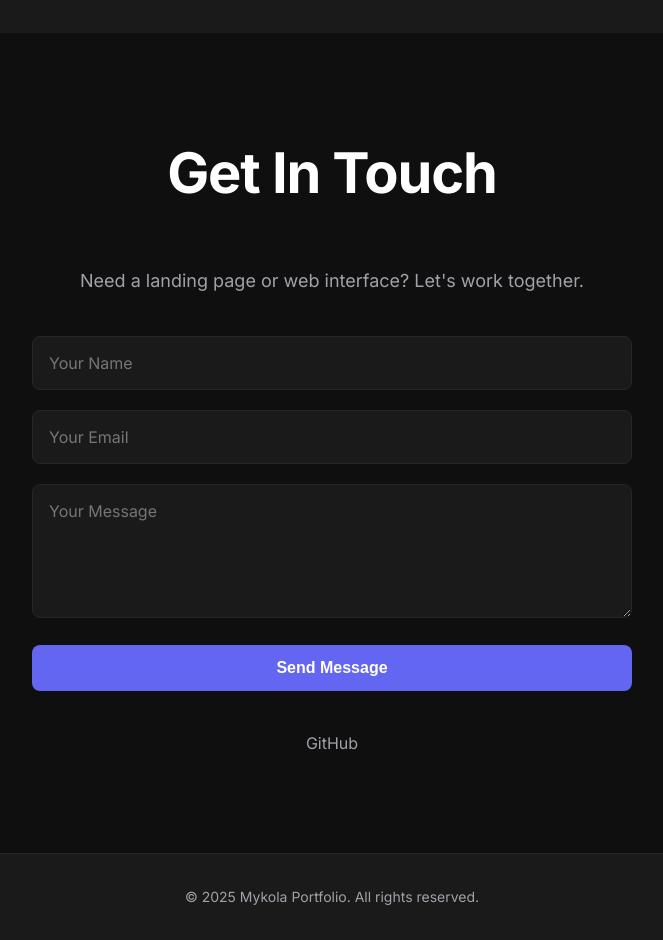
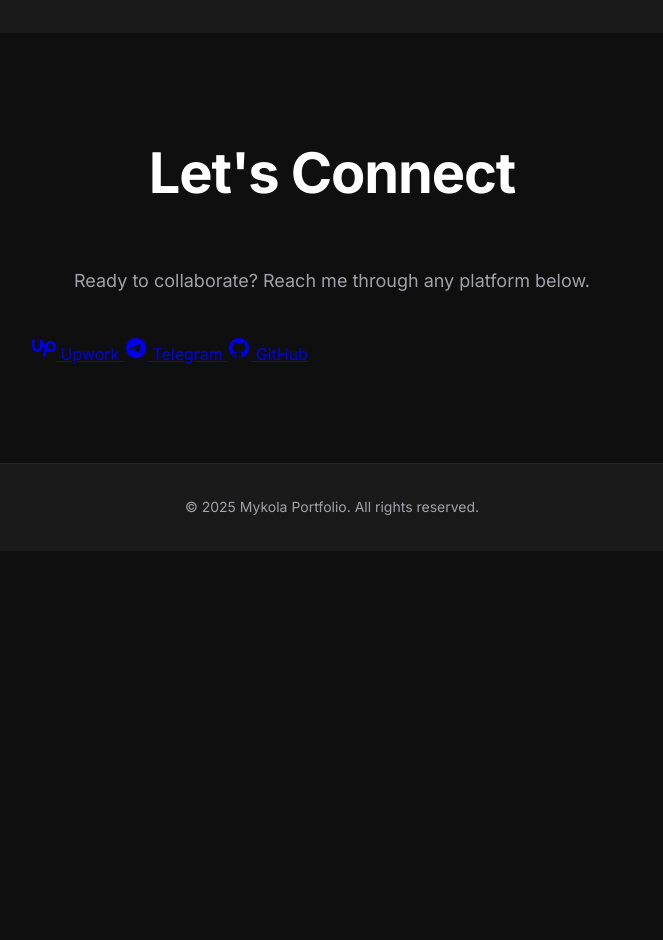
Before and after one commit to frelancer-web-dev/ai-portfolio-landing, a website: page index.html in a window 1280 px wide. Shown: the part 2840-3780 px from the top of the page, without its empty margins (308-971 px from the left). After the commit the page ends 3391 px from the top, so only its background shows below. Drawn offline with nearby package versions, Linux system fonts and the light colour scheme.

Commit message:
Update index.html

```diff
--- a/index.html
+++ b/index.html
@@ -204,25 +204,32 @@
   <!-- Contact Section -->
   <section class="contact" id="contact">
     <div class="container">
-      <h2 class="section-title" data-aos="fade-up">Get In Touch</h2>
+      <h2 class="section-title" data-aos="fade-up">Let's Connect</h2>
       <div class="contact-content" data-aos="fade-up" data-aos-delay="200">
         <p class="contact-intro">
-          Need a landing page or web interface? Let's work together.
+          Ready to collaborate? Reach me through any platform below.
         </p>
-        <form class="contact-form" action="mailto:hello@mykola.dev" method="POST" enctype="text/plain">
-          <div class="form-group">
-            <input type="text" name="name" placeholder="Your Name" required />
-          </div>
-          <div class="form-group">
-            <input type="email" name="email" placeholder="Your Email" required />
-          </div>
-          <div class="form-group">
-            <textarea name="message" rows="5" placeholder="Your Message" required></textarea>
-          </div>
-          <button type="submit" class="btn-primary">Send Message</button>
-        </form>
-        <div class="contact-links">
-          <a href="https://github.com/frelancer-web-dev" target="_blank" class="social-link">GitHub</a>
+        <div class="social-buttons">
+          <a href="https://www.upwork.com/freelancers/~01dec1110f4bac0e7d" target="_blank" rel="noopener noreferrer" class="social-btn upwork-btn">
+            <svg width="24" height="24" viewBox="0 0 24 24" fill="currentColor">
+              <path d="M18.561 13.158c-1.102 0-2.135-.467-3.074-1.227l.228-1.076.008-.042c.207-1.143.849-3.06 2.839-3.06 1.492 0 2.703 1.212 2.703 2.703-.001 1.489-1.212 2.702-2.704 2.702zm0-8.14c-2.539 0-4.51 1.649-5.31 4.366-1.22-1.834-2.148-4.036-2.687-5.892H7.828v7.112c-.002 1.406-1.141 2.546-2.547 2.548-1.405-.002-2.543-1.143-2.545-2.548V3.492H0v7.112c0 2.914 2.37 5.303 5.281 5.303 2.913 0 5.283-2.389 5.283-5.303v-1.19c.529 1.107 1.182 2.229 1.974 3.221l-1.673 7.873h2.797l1.213-5.71c.945.787 2.064 1.18 3.686 1.18 3.021 0 5.478-2.458 5.478-5.481 0-3.021-2.457-5.479-5.478-5.479z"/>
+            </svg>
+            <span>Upwork</span>
+          </a>
+
+          <a href="https://t.me/privatefanat_dep" target="_blank" rel="noopener noreferrer" class="social-btn telegram-btn">
+            <svg width="24" height="24" viewBox="0 0 24 24" fill="currentColor">
+              <path d="M12 2C6.48 2 2 6.48 2 12s4.48 10 10 10 10-4.48 10-10S17.52 2 12 2zm4.64 6.8c-.15 1.58-.8 5.42-1.13 7.19-.14.75-.42 1-.68 1.03-.58.05-1.02-.38-1.58-.75-.88-.58-1.38-.94-2.23-1.5-.99-.65-.35-1.01.22-1.59.15-.15 2.71-2.48 2.76-2.69a.2.2 0 00-.05-.18c-.06-.05-.14-.03-.21-.02-.09.02-1.49.95-4.22 2.79-.4.27-.76.41-1.08.4-.36-.01-1.04-.2-1.55-.37-.63-.2-1.12-.31-1.08-.66.02-.18.27-.36.74-.55 2.92-1.27 4.86-2.11 5.83-2.51 2.78-1.16 3.35-1.36 3.73-1.36.08 0 .27.02.39.12.1.08.13.19.14.27-.01.06.01.24 0 .38z"/>
+            </svg>
+            <span>Telegram</span>
+          </a>
+
+          <a href="https://github.com/frelancer-web-dev" target="_blank" rel="noopener noreferrer" class="social-btn github-btn">
+            <svg width="24" height="24" viewBox="0 0 24 24" fill="currentColor">
+              <path d="M12 2C6.477 2 2 6.477 2 12c0 4.42 2.865 8.17 6.839 9.49.5.092.682-.217.682-.482 0-.237-.008-.866-.013-1.7-2.782.603-3.369-1.34-3.369-1.34-.454-1.156-1.11-1.463-1.11-1.463-.908-.62.069-.608.069-.608 1.003.07 1.531 1.03 1.531 1.03.892 1.529 2.341 1.087 2.91.831.092-.646.35-1.086.636-1.336-2.22-.253-4.555-1.11-4.555-4.943 0-1.091.39-1.984 1.029-2.683-.103-.253-.446-1.27.098-2.647 0 0 .84-.269 2.75 1.025A9.578 9.578 0 0112 6.836c.85.004 1.705.114 2.504.336 1.909-1.294 2.747-1.025 2.747-1.025.546 1.377.203 2.394.1 2.647.64.699 1.028 1.592 1.028 2.683 0 3.842-2.339 4.687-4.566 4.935.359.309.678.919.678 1.852 0 1.336-.012 2.415-.012 2.743 0 .267.18.578.688.48C19.138 20.167 22 16.418 22 12c0-5.523-4.477-10-10-10z"/>
+            </svg>
+            <span>GitHub</span>
+          </a>
         </div>
       </div>
     </div>
```
